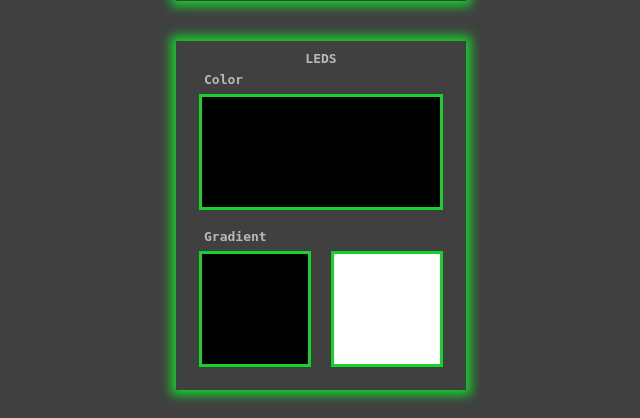
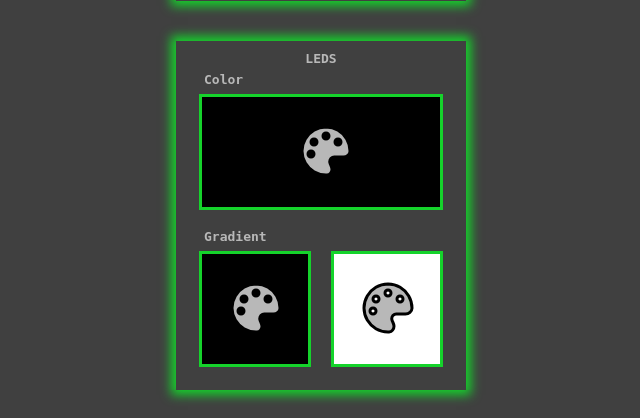
Before and after one commit to marcin93w/remote-control, a Django app: page / in a window 1280 px wide. Shown: the part 841-1259 px from the top of the page, without its empty margins (319-959 px from the left). Run offline with Django 3.2, Linux system fonts and the light colour scheme; some libraries are stand-ins or nearby versions.

Commit message:
Add color picker icon

```diff
--- a/irremote/irremoteapp/templates/index.html
+++ b/irremote/irremoteapp/templates/index.html
@@ -89,6 +89,14 @@
     .icon{
         margin-left: 5px;
         margin-right: 5px;
+    }
+    .color-picker-icon {
+        -webkit-text-stroke: 3px black;
+        margin: -80px 0 0 30px;
+        pointer-events: none;
+    }
+    .center .color-picker-icon {
+        margin-left: 100px;
     }
     </style>
 </head>
@@ -202,6 +210,7 @@
             <div class="grid-table">
                 <div class="btn center">
                     <input type="color" value="#000000" onchange='turnOnLeds(this)' />
+                    <i id="lights-icon" class="fas icon fa-palette color-picker-icon" aria-hidden="true"></i>
                 </div>
             </div>
         </div>
@@ -210,9 +219,11 @@
             <div class="grid-table">
                 <div class="btn">
                     <input type="color" id="ledcolor1" name="ledcolor1" value="#000000" onchange='turnOnLedsGradient(this)'>
+                    <i id="lights-icon" class="fas icon fa-palette color-picker-icon" aria-hidden="true"></i>
                 </div>
                 <div class="btn">
                     <input type="color" id="ledcolor2" name="ledcolor2" value="#FFFFFF" onchange='turnOnLedsGradient(this)'>
+                    <i id="lights-icon" class="fas icon fa-palette color-picker-icon" aria-hidden="true"></i>
                 </div>
             </div>
 
```
